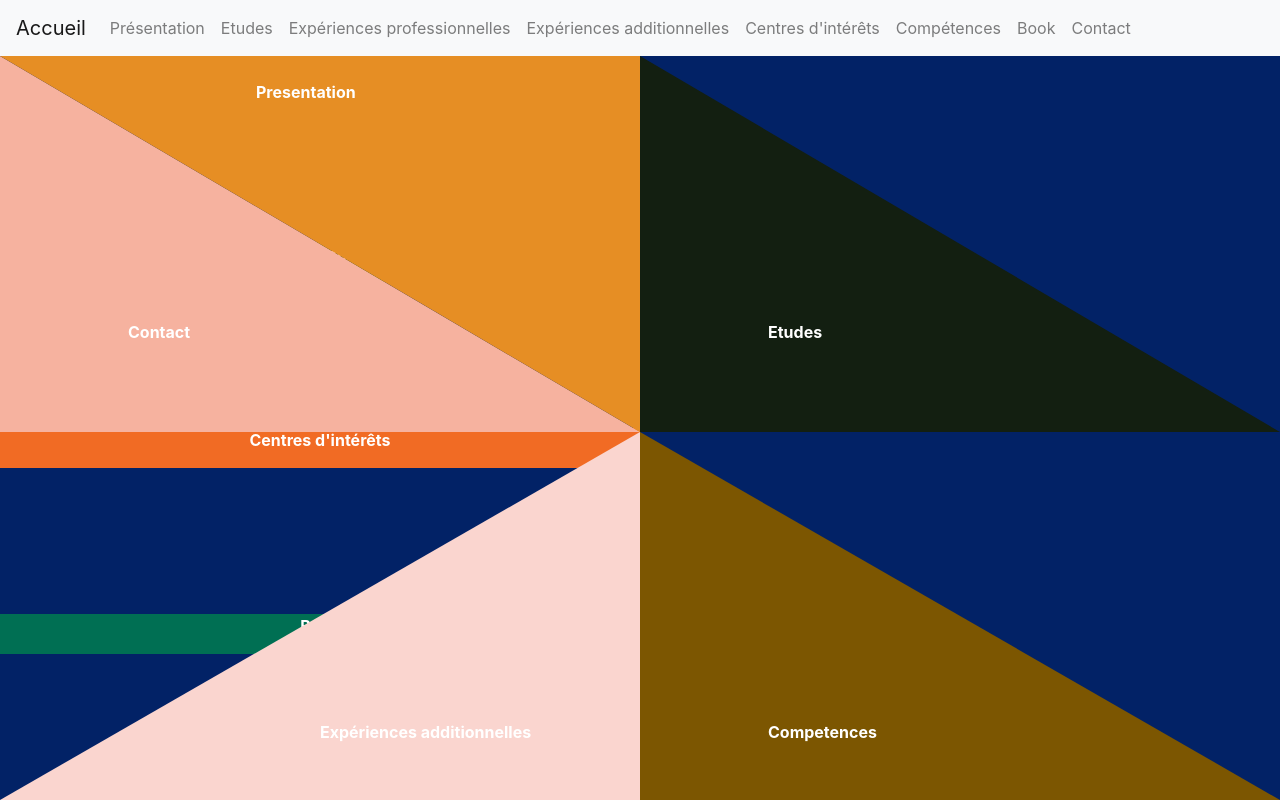
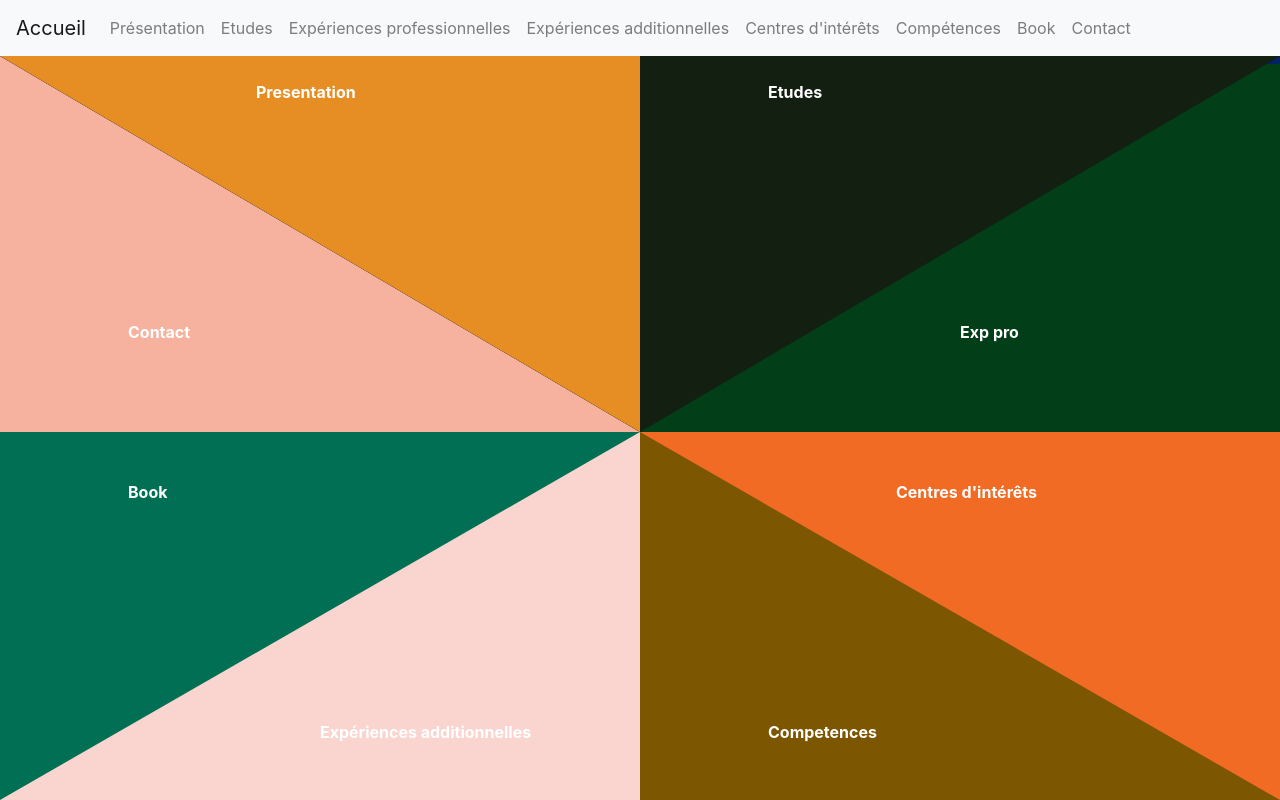
Before and after one commit to guillaumequeste/portfolio_marine, a React (Create React App) app: page / in a window 1280 px wide. Built offline with nearby package versions, Linux system fonts and the light colour scheme.

Commit message:
triangles fin

```diff
--- a/src/App.css
+++ b/src/App.css
@@ -74,17 +74,32 @@
     .etudes {
         width: 100vw;
         height: 47vh;
-        clip-path: polygon(50% 0, 50% 100%, 100% 100%);
+        clip-path: polygon(100% 0, 0 0, 50% 100%);
+        z-index: 2;
     }
     .titre_etudes {
         position: fixed;
-        top: 40%;
+        top: 10%;
         left: 60%;
     }
 }
 
 .experiences_professionnelles {
     background-color: rgb(2, 62, 24);
+}
+
+@media screen and (min-width: 768px) {
+    .experiences_professionnelles {
+        top: 8vh;
+        left: 50vw;
+        width: 50vw;
+        height: 46vh;
+    }
+    .titre_experiences_professionnelles {
+        position: fixed;
+        top: 40%;
+        left: 75%;
+    }
 }
 
 .experiences_additionnelles {
@@ -98,7 +113,7 @@
         width: 100vw;
         height: 46vh;
         clip-path: polygon(100% 0, 50% 100%, 100% 100%);
-        z-index: 5;
+        z-index: 2;
     }
     .titre_experiences_additionnelles {
         position: fixed;
@@ -111,6 +126,20 @@
     background-color: rgb(241, 107, 36);
 }
 
+@media screen and (min-width: 768px) {
+    .centres_d_interets {
+        top: 54vh;
+        left: 50vw;
+        width: 50vw;
+        height: 46vh;
+    }
+    .titre_centres_d_interets {
+        position: fixed;
+        top: 60%;
+        left: 70%;
+    }
+}
+
 .competences {
     background-color: rgb(124, 86, 1);
 }
@@ -121,6 +150,7 @@
         width: 100vw;
         height: 46vh;
         clip-path: polygon(50% 0, 50% 100%, 100% 100%);
+        z-index: 2;
     }
     .titre_competences {
         position: fixed;
@@ -131,6 +161,19 @@
 
 .book {
     background-color: rgb(0, 111, 83);
+}
+
+@media screen and (min-width: 768px) {
+    .book {
+        top: 54vh;
+        width: 50vw;
+        height: 46vh;
+    }
+    .titre_book {
+        position: fixed;
+        top: 60%;
+        left: 10%;
+    }
 }
 
 .contact {
--- a/src/App.js
+++ b/src/App.js
@@ -26,7 +26,7 @@ const App = () => (
       <div className="ligne">
         <Link to="/experiences_professionnelles" className="case experiences_professionnelles">
           <div className="domaine">
-            <p className="titre_domaine titre_experiences_professionnelles">Expériences professionnelles</p>
+            <p className="titre_domaine titre_experiences_professionnelles">Exp pro</p>
           </div>
         </Link>
         <Link to="/experiences_additionnelles" className="case experiences_additionnelles">
@@ -40,7 +40,7 @@ const App = () => (
       <div className="ligne">
         <Link to="/centres_d_interets" className="case centres_d_interets">
           <div className="domaine">
-            <p className="titre_domaine titre_centre_d_interets">Centres d'intérêts</p>
+            <p className="titre_domaine titre_centres_d_interets">Centres d'intérêts</p>
           </div>
         </Link>
         <Link to="/competences" className="case competences">
```
